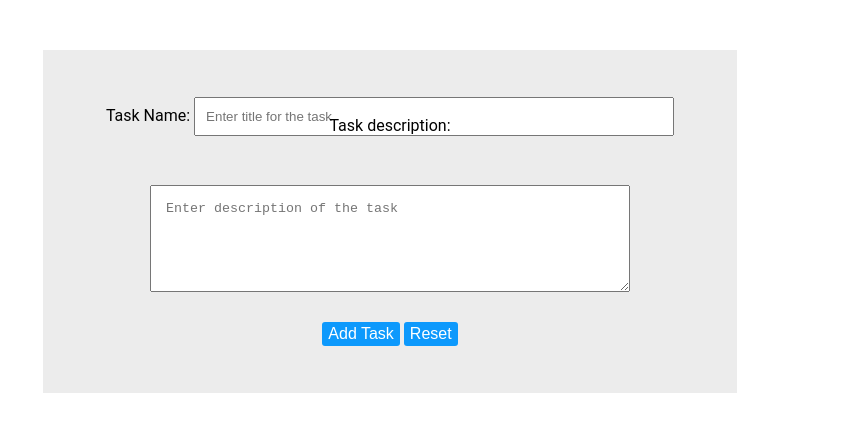
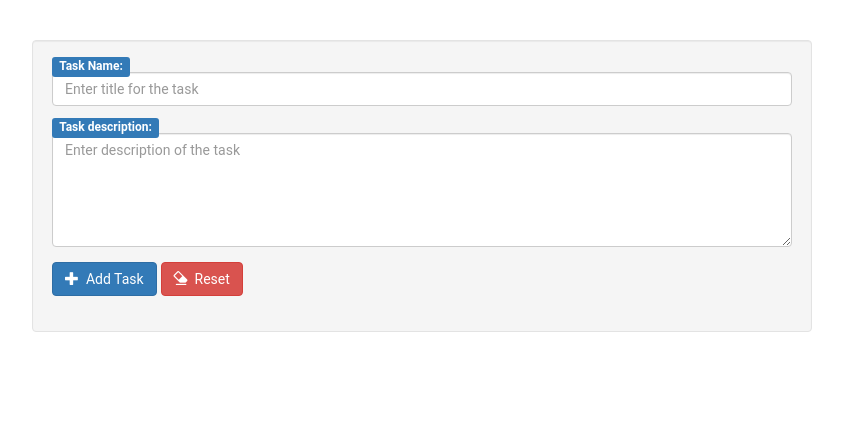
Before and after one commit to tilakpatidar/checklist, a website: page public/list.html in a window 1280 px wide. Shown: the whole page, without its empty margins (258-1101 px from the left). Drawn offline with nearby package versions, Linux system fonts and the light colour scheme.

Commit message:
Introduction to bootstrap

```diff
--- a/public/css/styles.css
+++ b/public/css/styles.css
@@ -3,41 +3,13 @@ html,body{
   height: 100%;
   font-family: Roboto;
   font-size: 1em;
+  margin: 20px;
 }
 button {
   font-size: 16px;
   line-height: 1.4em;
-
   border: none;
   border-radius: 3px;
-
   color: white;
   background: #0D99FC;
 }
-#create_list{
-  width: 50%;
-margin-left: auto;
-margin-right: auto;
-background-color: rgba(220, 220, 220, 0.53);
-padding: 27px;
-margin-top: 50px;
-text-align: center;
-}
-.form-field-group{
-  padding: 10px;
-  margin: 10px;
-}
-
-.form-field-group > label{
-  width: 20%;
-}
-
-.form-field-group > input{
-  width: 80%;
-  padding: 10px;
-}
-
-.form-field-group > textarea{
-  width: 80%;
-  padding: 15px;
-}
--- a/public/list.html
+++ b/public/list.html
@@ -3,32 +3,45 @@
   <title>My Checklist</title>
   <meta name="keywords" content="checklist, todo list"/>
   <meta name="description" content="This is a basic TODO list made to demo basic frontend in pathahshala"/>
+  <link rel="stylesheet" href="https://maxcdn.bootstrapcdn.com/bootstrap/3.3.7/css/bootstrap.min.css" integrity="sha384-BVYiiSIFeK1dGmJRAkycuHAHRg32OmUcww7on3RYdg4Va+PmSTsz/K68vbdEjh4u" crossorigin="anonymous">
+
+<!-- Latest compiled and minified JavaScript -->
+<script src="https://maxcdn.bootstrapcdn.com/bootstrap/3.3.7/js/bootstrap.min.js" integrity="sha384-Tc5IQib027qvyjSMfHjOMaLkfuWVxZxUPnCJA7l2mCWNIpG9mGCD8wGNIcPD7Txa" crossorigin="anonymous"></script>
   <link href="/css/styles.css" rel="stylesheet"/>
 </head>
 <body>
-  <div>
+  <div class="container">
+    <div class="row top_form">
+      <div class="col-lg-2 hidden-xs hidden-sm"></div>
+      <div class="col-lg-8 well">
         <form id="create_list" action="/api/items" method="post">
-      <div class="form-field-group">
-    <label>
+          <div class="form-group">
+        <label class="label label-primary">
           Task Name:
         </label>
-    <input name="title" type="text" placeholder="Enter title for the task">
+        <input class="form-control" name="title" type="text" placeholder="Enter title for the task">
       </div>
-  <div class="form-field-group">
-    <label style="position: relative;top: -50px;">
+      <div class="form-group">
+        <label class="label label-primary">
           Task description:
           </label>
-      <textarea  name="description" rows="5" cols = "50" type="text" placeholder="Enter description of the task"></textarea>
+          <textarea class="form-control"  name="description" rows="5" cols = "50" type="text" placeholder="Enter description of the task"></textarea>
       </div>
-  <div class="form-field-group">
-    <button type="submit">
+      <div class="form-group">
+        <button class="btn btn-primary" type="submit">
+          <span class="glyphicon glyphicon-plus"></span>&nbsp;
           Add Task
         </button>
-    <button type="reset">
+        <button class="btn btn-danger" type="reset">
+          <span class="glyphicon glyphicon-erase"></span>&nbsp;
           Reset
         </button>
       </div>
     </form>
       </div>
+      <div class="col-lg-2 hidden-xs hidden-sm"></div>
+    </div>
+
+  </div>
 </body>
 </html>
```
Lines whose indentation alone changed are shown as unchanged.
